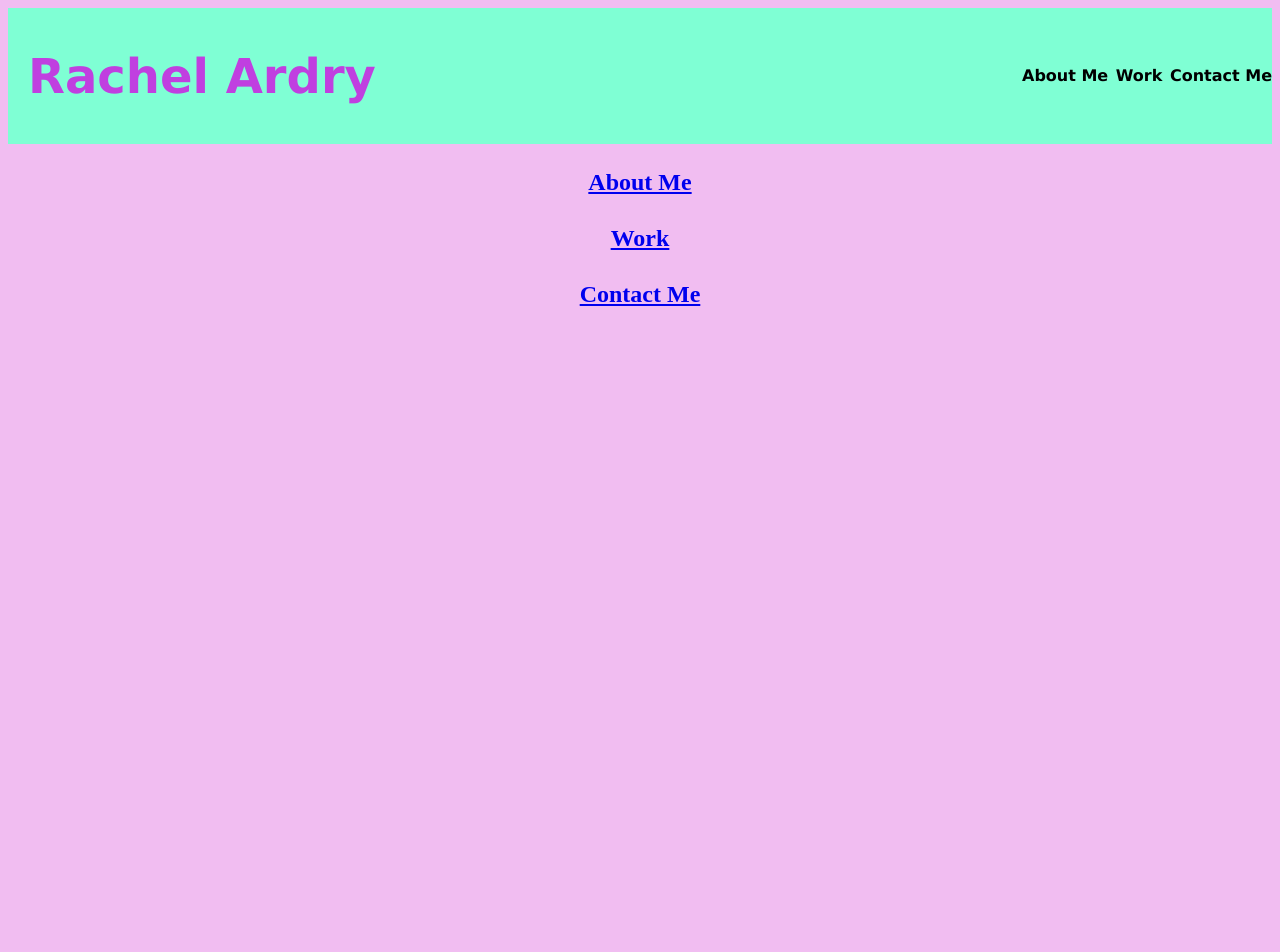
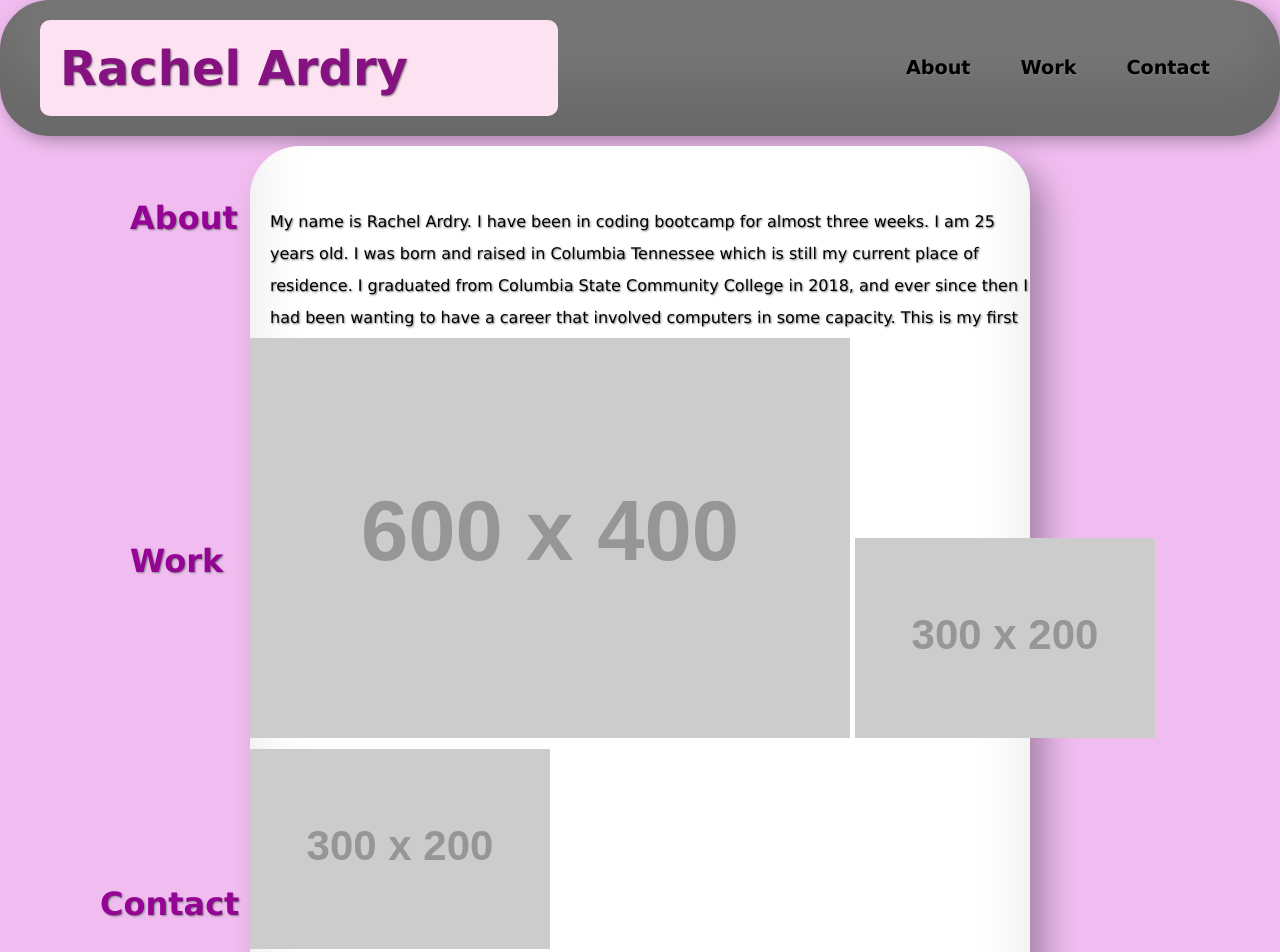
Before and after one commit to rachela1/Portfolio-for-ra, a plain HTML site: page index.html in a window 1280 px wide. Shown: the top 952 px of the page. Before the commit the page ends 800 px from the top, so only its background shows below. Drawn offline with Linux system fonts and the light colour scheme; placeholder pictures from the web are drawn by us.

Commit message:
added paragraph, fixed layout, added shadows on boxes and text, added placeholder images

```diff
--- /dev/null
+++ b/assets/style.css
@@ -0,0 +1,108 @@
+*{
+    margin: 0;
+    padding: 0;
+    box-sizing: border-box;
+}
+
+body {
+    background-color: rgb(241, 189, 241);
+    text-shadow: 1px 1px 2px grey;
+    display: flex;
+    flex-direction: column;
+    line-height: 2;
+    box-shadow: inset;
+    font-family:Verdana, Geneva, Tahoma, sans-serif;
+}
+
+header {
+    background-color: rgb(117, 117, 117);
+    display: flex;
+    justify-content: space-between;
+    align-items: center;
+    border-radius: 50px;
+    padding: 20px;
+    box-shadow: inset 0 -3em 3em rgba(0, 0, 0, 0.1), 0 0 0 2px rgba(175, 84, 137, 0),
+      0.3em 0.3em 1em rgba(0, 0, 0, 0.3);
+}
+
+.name {
+    display: flex;
+    flex-direction: column;
+    color: rgb(134, 17, 129);
+    background-color: rgb(253, 227, 242);
+    margin-left: 20px;
+    font-size: 300%;
+    align-items: center;
+    padding: 0px 150px 0px 20px ;
+    border-radius: 10px;
+
+}
+
+ul {
+    display: flex;
+    justify-content:space-between;
+    min-width: 250px;
+    list-style: none;
+    font-size: 120%;
+}
+
+nav ul a {
+    color: rgb(0, 0, 0);
+    margin-right: 50px;
+    font-weight: bold;
+    text-decoration: none;
+    font-family: 'Lucida Sans', 'Lucida Sans Regular', 'Lucida Grande', 'Lucida Sans Unicode', Geneva, Verdana, sans-serif;
+}
+
+nav ul a:hover {
+    color:rgb(252, 164, 215);
+}
+
+.subheadings {
+    color: rgb(148, 3, 148);
+    display: flex;
+    flex-direction: column;
+    justify-content: space-between;
+    height: 750px;
+    margin-left: 130px;
+    margin-top: 50px;
+}
+
+.about {
+    text-shadow: 1px 1px 2px grey;
+    width: 100px;
+}
+
+.work {
+    text-shadow: 1px 1px 2px grey;
+    width: 100px;
+}
+
+.contact {
+    text-shadow: 1px 1px 2px grey;
+    margin-left: -30px;
+    width: 100px;
+
+}
+
+.container {
+    background-color: rgb(255, 255, 255);
+    box-shadow: inset 0 -4em 4em rgba(0, 0, 0, 0.1), 0 0 0 2px rgba(175, 84, 137, 0),
+    1em 1em 2em rgba(0, 0, 0, 0.3);
+    margin: -790px 250px 0px 250px;
+    height: 1500px;
+    display: flex;
+    border-radius: 50px;
+}
+
+p {
+    margin-top: 60px;
+    margin-left: 20px;
+}
+
+article {
+    position: absolute;
+    justify-content: left;
+    gap: 25px;
+    padding-top: 15%;
+}
--- a/index.html
+++ b/index.html
@@ -1,25 +1,42 @@
 <!DOCTYPE html>
 <html lang="en">
+
 <head>
+  <meta charset="UTF-8">
+  <meta name="viewport" content="width=device-width, initial-scale=1.0">
   <title>Portfolio</title>
-    <link rel="stylesheet" href="style.css"/>
+  <link rel="stylesheet" href="./assets/style.css" />
 </head>
 
 <body>
   <header>
-    <h1>Rachel Ardry</h1>
+    <h1 class="name">Rachel Ardry</h1>
+
     <nav>
       <ul>
-            <li><a href="#">About Me</a></li>
+        <li><a href="#">About</a></li>
         <li><a href="#">Work</a></li>
-            <li><a href="#">Contact Me</a></li>
+        <li><a href="#">Contact</a></li>
       </ul>
     </nav>
   </header>
-     <section>
-      <h2><a href="#">About Me</a></h2>
-      <h2><a href="#">Work</a></h2>
-      <h2><a href="#">Contact Me</a></h2>
+  <figure class="subheadings">
+    <h1 class="about">About</h1>
+    <h1 class="work">Work</h1>
+    <h1 class="contact">Contact</h1>
+  </figure>
+  <section class="container">
+    <p>My name is Rachel Ardry. I have been in coding bootcamp for almost three weeks.
+      I am 25 years old. I was born and raised in Columbia Tennessee which is still my current place of residence. I
+      graduated from Columbia State Community College in 2018, and
+      ever since then I had been wanting to have a career that involved computers in some capacity. This is my first
+      experience with coding.</p>
+    <article>
+      <img src="https://via.placeholder.com/600x400" alt="placeholder image">
+      <img src="https://via.placeholder.com/300x200" alt="placeholder image">
+      <img src="https://via.placeholder.com/300x200" alt="placeholder image">
+    </article>
   </section>
 </body>
+
 </html>
--- a/style.css
+++ /dev/null
@@ -1,51 +0,0 @@
-body {
-    background-color: rgb(241, 189, 241);
-    display: flex;
-    flex-direction: column;
-    line-height: 1.5;
-}
-
-header {
-    background-color: aquamarine;
-    display: flex;
-    justify-content: space-between;
-    align-items: center;
-}
-
-h1 {
-    display: flex;
-    flex-direction: column;
-    color: rgb(192, 63, 224);
-    margin-left: 20px;
-    font-size: 300%;
-    align-items: center;
-    font-family:Verdana, Geneva, Tahoma, sans-serif;
-}
-
-nav ul {
-    display: flex;
-    justify-content:space-between;
-    min-width: 250px;
-    list-style: none;
-}
-
-section {
-
-}
-
-h2 {
-    display: flex;
-    justify-content: space-evenly;
-    min-width: 200px;
-}
-
-nav ul a {
-    color: rgb(0, 0, 0);
-    font-weight: bold;
-    text-decoration: none;
-    font-family: 'Lucida Sans', 'Lucida Sans Regular', 'Lucida Grande', 'Lucida Sans Unicode', Geneva, Verdana, sans-serif;
-}
-
-nav ul a:hover {
-    color:rgb(245, 7, 7);
-}
```
Lines whose indentation alone changed are shown as unchanged.
